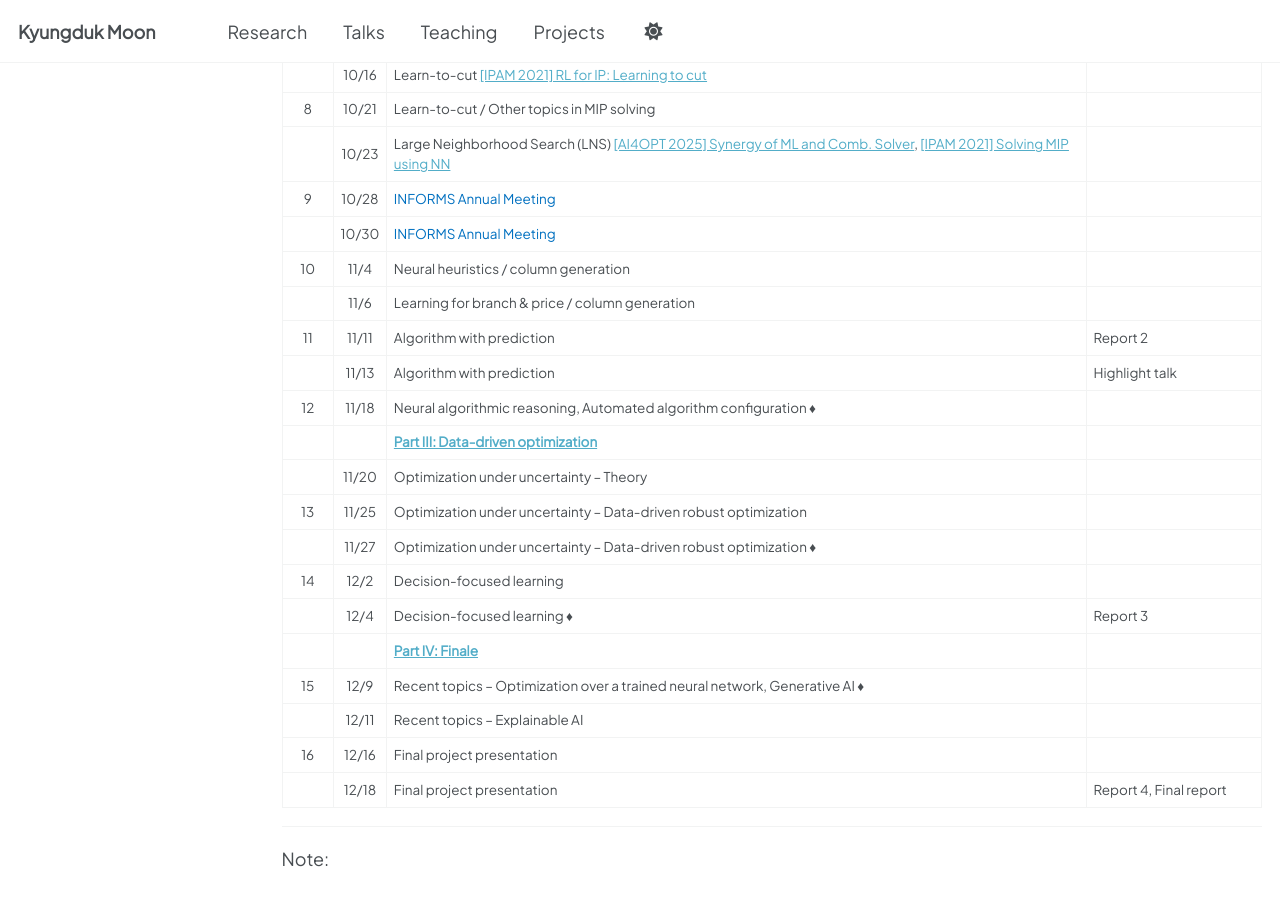
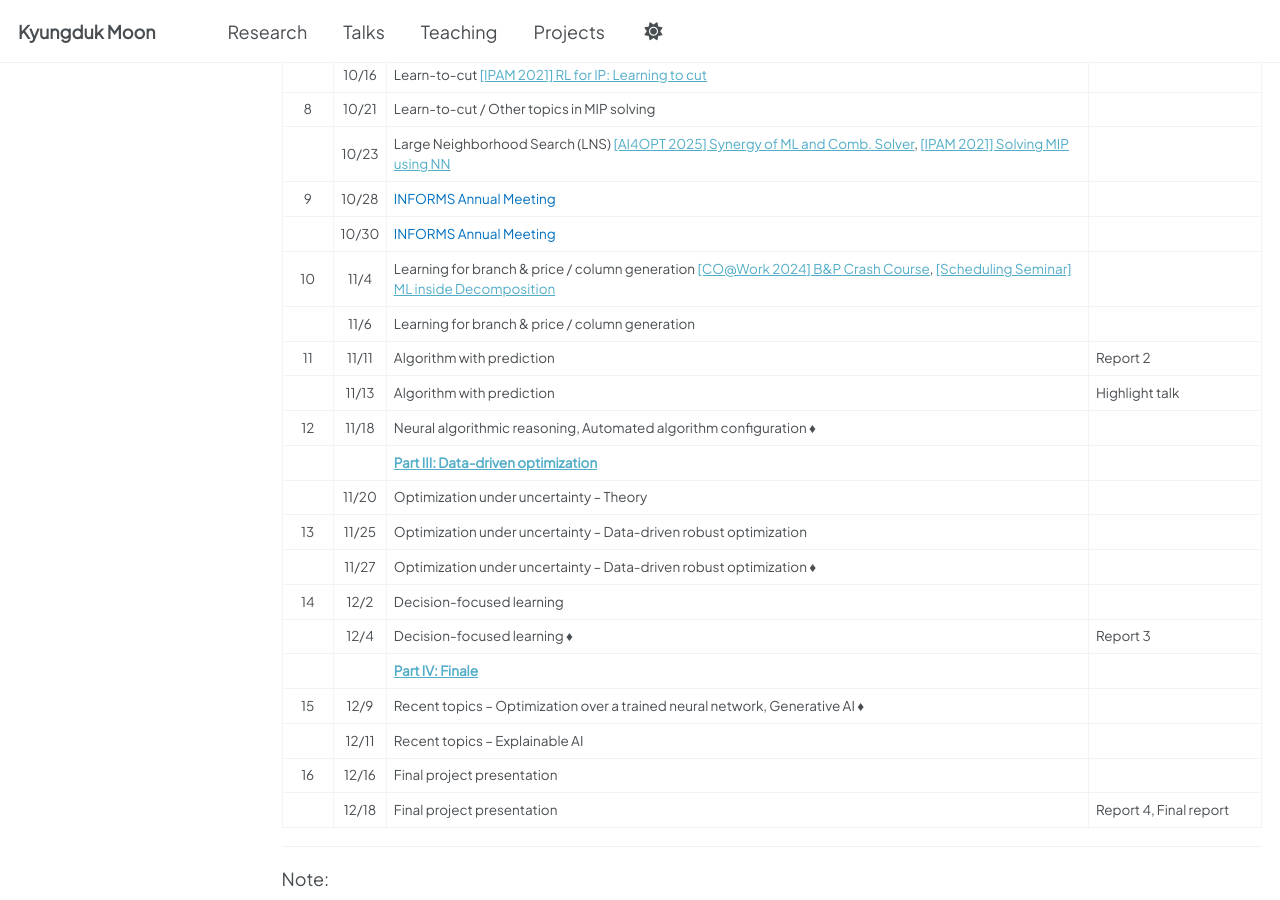
Before and after one commit to kalebmoon07/kalebmoon07.github.io, a Jekyll site: the page built from _pages/2025-fall-ml4do/ai4do-main.md, in a window 1280 px wide and 900 px high, scrolled down 2526 px. Built offline with Jekyll 4.4.1, drawn with Linux system fonts in a browser that asks for light colours; a script that is not in the unit is left out.

Commit message:
Update ai4do-main.md

```diff
--- a/_pages/2025-fall-ml4do/ai4do-main.md
+++ b/_pages/2025-fall-ml4do/ai4do-main.md
@@ -75,7 +75,7 @@ The course is designed to be comprehensive and interactive with the components b
 |       | 10/23 | Large Neighborhood Search (LNS) [[AI4OPT 2025] Synergy of ML and Comb. Solver](https://www.youtube.com/watch?v=a97HUka8oOM), [[IPAM 2021] Solving MIP using NN](https://www.youtube.com/watch?v=qf8TeiGTZys)
 |   9   | 10/28 | <span style="color:rgb(0, 112, 192);"> INFORMS Annual Meeting  </span>                                                                                                                                                                                                                                  |                                |
 |       | 10/30 | <span style="color:rgb(0, 112, 192);"> INFORMS Annual Meeting  </span>                                                                                                                                                                                                                                  |                                |
-|  10   | 11/4  | Neural heuristics / column generation                                                                                                                                                                                                                                                        |                        |
+|  10   | 11/4  | Learning for branch & price / column generation [[CO@Work 2024] B&P Crash Course](https://www.youtube.com/watch?v=CFRbQoaBLIQ), [[Scheduling Seminar] ML inside Decomposition](https://www.youtube.com/watch?v=u3YIK32rMtI)                                                                                                                                                                                                                                                       |                        |
 |       | 11/6  | Learning for branch & price / column generation                                                                                                                                                                                                                                      |                                |
 |  11   | 11/11 | Algorithm with prediction                                                                                                                                                                                                                                                                               | Report 2                               |
 |       | 11/13 | Algorithm with prediction                                                                                                                                                                                                                                                                               | Highlight talk                 |
```
